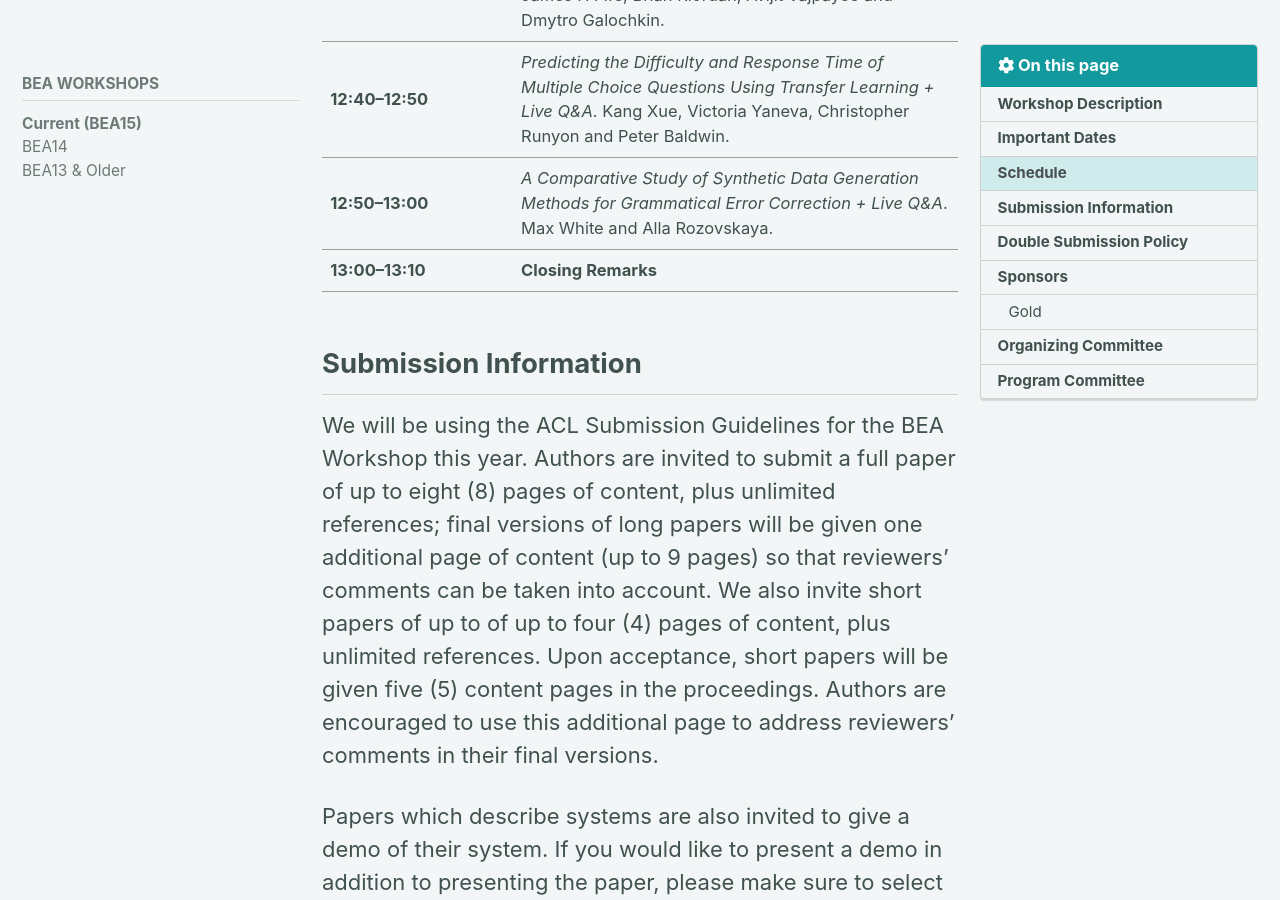
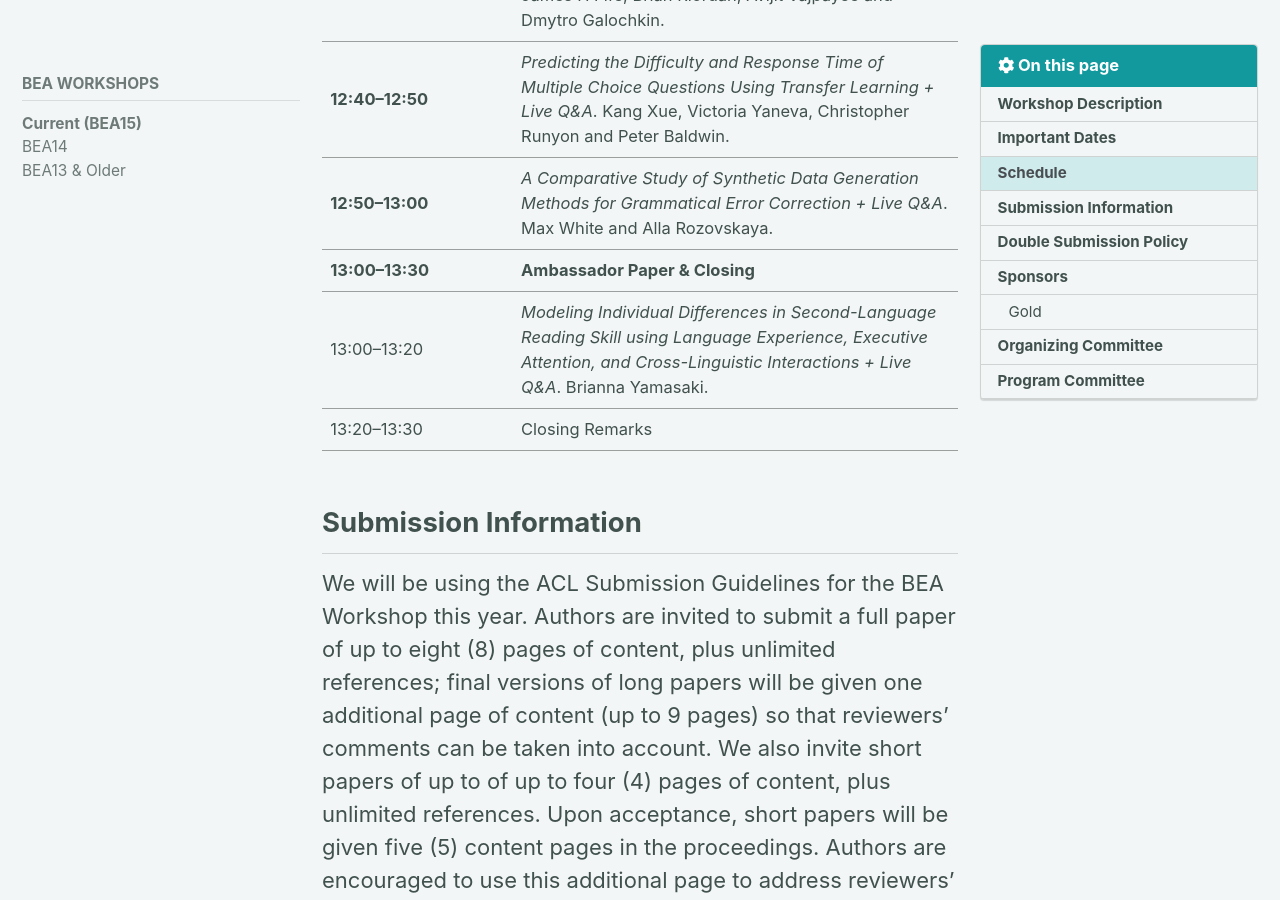
Before and after one commit to sigedu-org/website, a Jekyll site: the page built from _pages/bea/current.md, in a window 1280 px wide and 900 px high, scrolled down 8325 px. Built offline with Jekyll 4.4.1, drawn with Linux system fonts in a browser that asks for light colours; cached includes are drawn as plain includes; nearby versions of some CDN libraries.

Commit message:
Add ambassador paper to schedule.

```diff
--- a/_pages/bea/current.md
+++ b/_pages/bea/current.md
@@ -237,8 +237,15 @@ The 15th BEA workshop will have virtual presentation and poster sessions in orde
             <td><i>A Comparative Study of Synthetic Data Generation Methods for Grammatical Error Correction + Live Q&A</i>. Max White and Alla Rozovskaya. </td>
         </tr>
         <tr>
-            <td style="width: 30%; font-weight: bold;">13:00&ndash;13:10</td>
-            <td><strong>Closing Remarks</strong></td>
+            <td style="width: 30%; font-weight: bold">13:00&ndash;13:30</td>
+            <td><strong>Ambassador Paper & Closing</strong></td>
+        </tr>
+        <tr>
+            <td style="width: 30%;">13:00&ndash;13:20</td>
+            <td><i>Modeling Individual Differences in Second-Language Reading Skill using Language Experience, Executive Attention, and Cross-Linguistic Interactions + Live Q&A</i>. Brianna Yamasaki. </td> </tr>
+        <tr>
+            <td style="width: 30%;">13:20&ndash;13:30</td>
+            <td>Closing Remarks</td>
         </tr>
     </tbody>
 </table>
```
